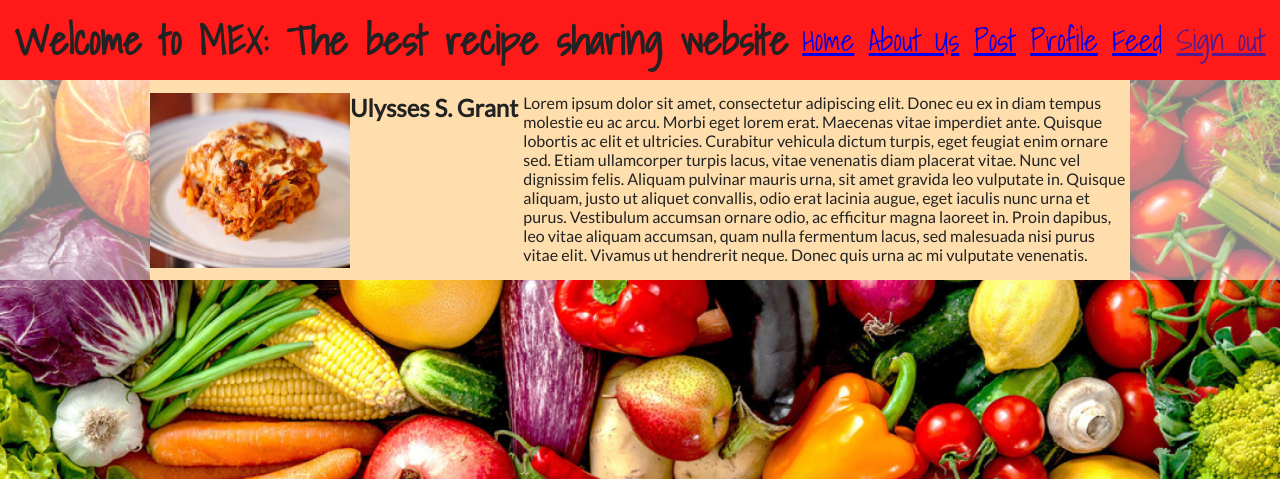
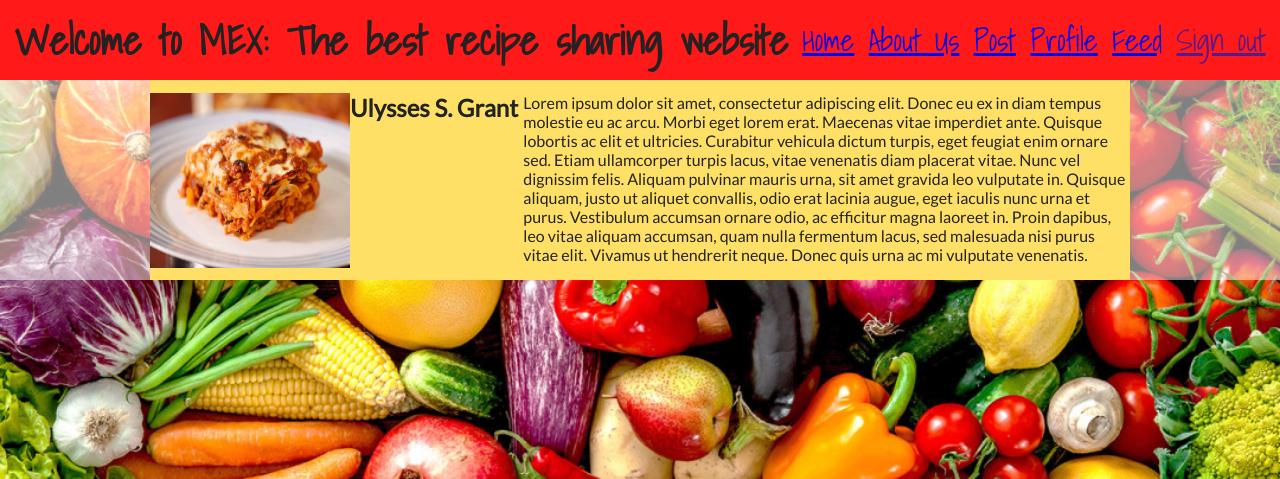
Before and after one commit to MarcoASC4/MEX, a Python web app: template templates/myprofile.html in a window 1280 px wide. Shown: the top 479 px of the page. Run offline with Jinja, Linux system fonts and the light colour scheme; the template is opened without the code that fills it, so the values that code supplies are empty.

Commit message:
Color Scheme of Profile

```diff
--- a/static/themes/myprofilestyle.css
+++ b/static/themes/myprofilestyle.css
@@ -36,7 +36,7 @@ html {
 }
 
 .profileHeader {
-  background-color: #ffdead;
+  background-color: #FFE066;
   margin: 0px 150px 0px 150px;
   height: 200px;
   display: flex;
@@ -74,16 +74,16 @@ html {
 }
 
 .recipes {
-  background-color: ##FF884D;
+  background-color: #FFE066;
   width: 0 auto;
   margin: 0px 150px 0px 150px;
 }
 
 .post1 {
-  background-color: grey;
+  background-color: #ED6607;
   margin: 0px 150px 0px 150px;
 }
 
 .subposts {
-  background-color: white;
+  background-color: #FBFFB9;
 }
```
